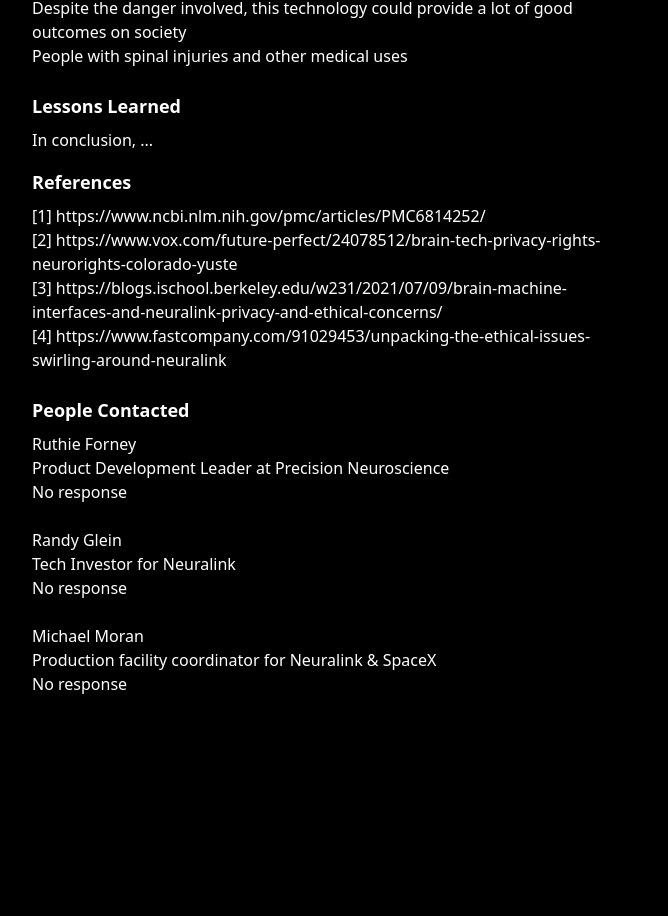
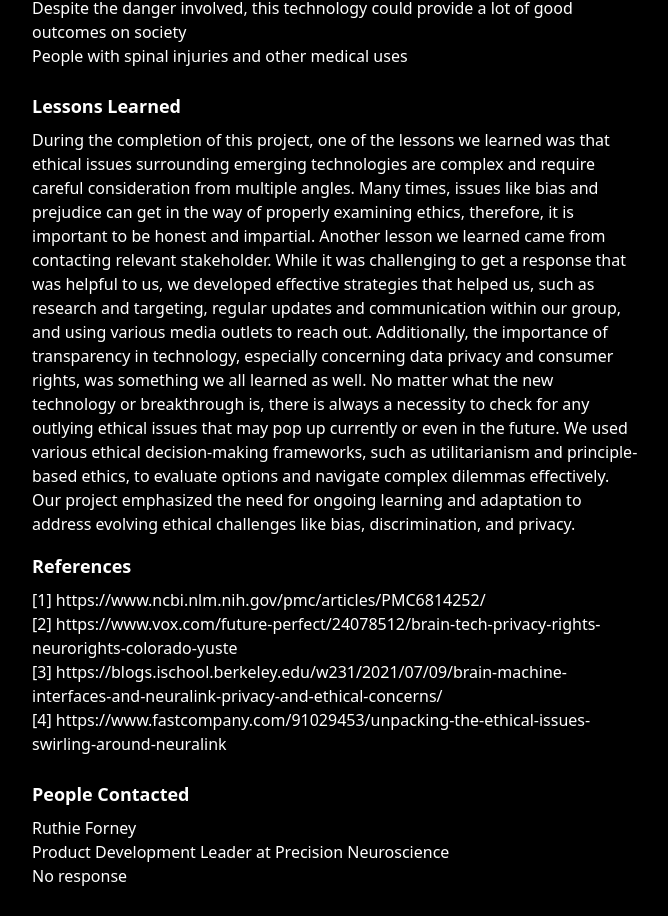
Before and after one commit to millerandrew1/ethics.github.io, a Next.js app: page / in a window 1280 px wide. Shown: the part 3172-4088 px from the top of the page, without its empty margins (304-972 px from the left). Before the commit the page ends 3916 px from the top, so only its background shows below. Built offline with nearby package versions, Linux system fonts and the light colour scheme.

Commit message:
lessons learned page done

```diff
--- a/app/page.tsx
+++ b/app/page.tsx
@@ -99,7 +99,12 @@
       </section>
       <section>
         <h2 className="text-white-600 font-bold text-lg mb-2">Lessons Learned</h2>
-        <p>In conclusion, ...</p>
+        <p>During the completion of this project, one of the lessons we learned was that ethical issues surrounding emerging technologies are complex and require careful consideration from multiple angles. Many times, issues like bias and prejudice can get in the way of properly examining ethics, therefore, it is important to be honest and impartial.
+          Another lesson we learned came from contacting relevant stakeholder. While it was challenging to get a response that was helpful to us, we developed effective strategies that helped us, such as research and targeting, regular updates and communication within our group, and using various media outlets to reach out.
+          Additionally, the importance of transparency in technology, especially concerning data privacy and consumer rights, was something we all learned as well. No matter what the new technology or breakthrough is, there is always a necessity to check for any outlying ethical issues that may pop up currently or even in the future.
+          We used various ethical decision-making frameworks, such as utilitarianism and principle-based ethics, to evaluate options and navigate complex dilemmas effectively.
+          Our project emphasized the need for ongoing learning and adaptation to address evolving ethical challenges like bias, discrimination, and privacy.
+</p>
       </section>
 
       </section>
```
